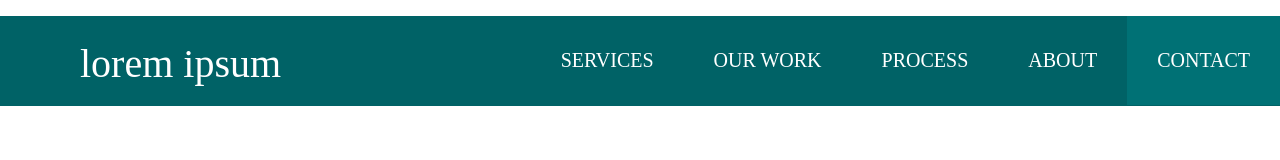
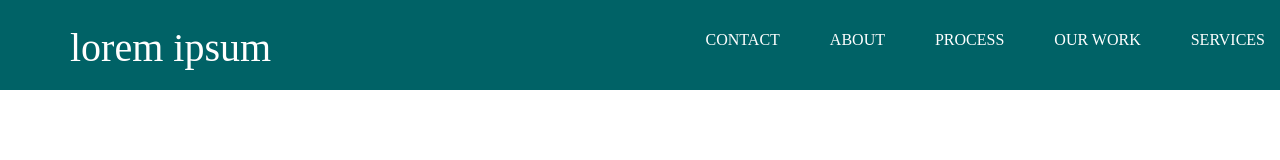
Before and after one commit to dinastys/progate-a25-html-css-project, a plain HTML site: page index.html in a window 1280 px wide. Drawn offline with Linux system fonts and the light colour scheme.

Commit message:
update header

```diff
--- a/css/main.css
+++ b/css/main.css
@@ -11,30 +11,68 @@
    Base styles: opinionated defaults
    ========================================================================== */
 
-li {
-    list-style: none;
+   body {
+    margin: 0;
 }
 
-.header {
-  background-color: #006266;
-  color: #fff;
-  height: 90px;
+a {
+    text-decoration: none;
+}
+
+.clear {
+    clear: left;
+}
+
+.container {
+    max-width: 1170px;
+    width: 100%;
+    padding: 0 10px;
+    margin: 0 auto;
+}
+
+.fa {
+    margin-right: 5px;
+}
+
+header {
+    height: 90px;
+    width: 100%;
+    background-color: #006266;
+    color: #fff;
+    position: fixed;
+    top: 0;
+    z-index: 10;
 }
 
 .header-logo {
-  float: left;
-  font-size: 40px;
-  padding: 25px 80px;
+padding: 25px 15px;
+font-size: 40px;
 }
 
-.header-list li {
-  float: right;
-  font-size: 20px;
-  padding: 33px 30px;
+.header-left {
+    float: left;
 }
 
-.selected {
-  background-color:#007175;
+.header-right {
+    float: right;
+    margin-right: -10px;
+}
+
+.header-right a {
+    line-height: 80px;
+    padding: 0 25px;
+    color: white;
+    display: block;
+    float: left;
+    transition: all 0.5s;
+}
+
+.menu-icon {
+    color: white;
+    float: right;
+    font-size: 25px;
+    padding: 21px 0;
+    display: none;
 }
 
 /*
--- /dev/null
+++ b/css/responsive.css
@@ -0,0 +1,15 @@
+/* Untuk Tablet */
+@media all and (max-width: 1000px) {
+}
+
+/* Untuk Smartphone */
+@media all and (max-width: 670px) {
+}
+
+.header-right {
+    display: none;
+}
+
+.menu-icon {
+    display: block;
+}
--- a/index.html
+++ b/index.html
@@ -6,24 +6,27 @@
   <title>lorem ipsum</title>
   <meta name="description" content="">
   <meta name="viewport" content="width=device-width, initial-scale=1">
-
   <link rel="stylesheet" href="css/normalize.css">
   <link rel="stylesheet" href="css/main.css">
 
   <meta name="theme-color" content="#fafafa">
 </head>
 <body>
-  <div class="header">
-    <div class="header-logo">lorem ipsum</div>
-    <div class="header-list">
-      <ul>
-        <li class="selected">CONTACT</li>
-        <li>ABOUT</li>
-        <li>PROCESS</li>
-        <li>OUR WORK</li>
-        <li>SERVICES</li>
-      </ul>
+  <header>
+    <div class="container">
+        <div class="header-left">
+            <div class="header-logo">lorem ipsum</div>
+        </div>
     </div>
-  </div>
+
+    <span class="fa fa-bars menu-icon"></span>
+    <div class="header-right">
+        <a href="#">CONTACT</a>
+        <a href="#">ABOUT</a>
+        <a href="#">PROCESS</a>
+        <a href="#">OUR WORK</a>
+        <a href="#">SERVICES</a>
+    </div>
+  </header>
 </body>
 </html>
```
